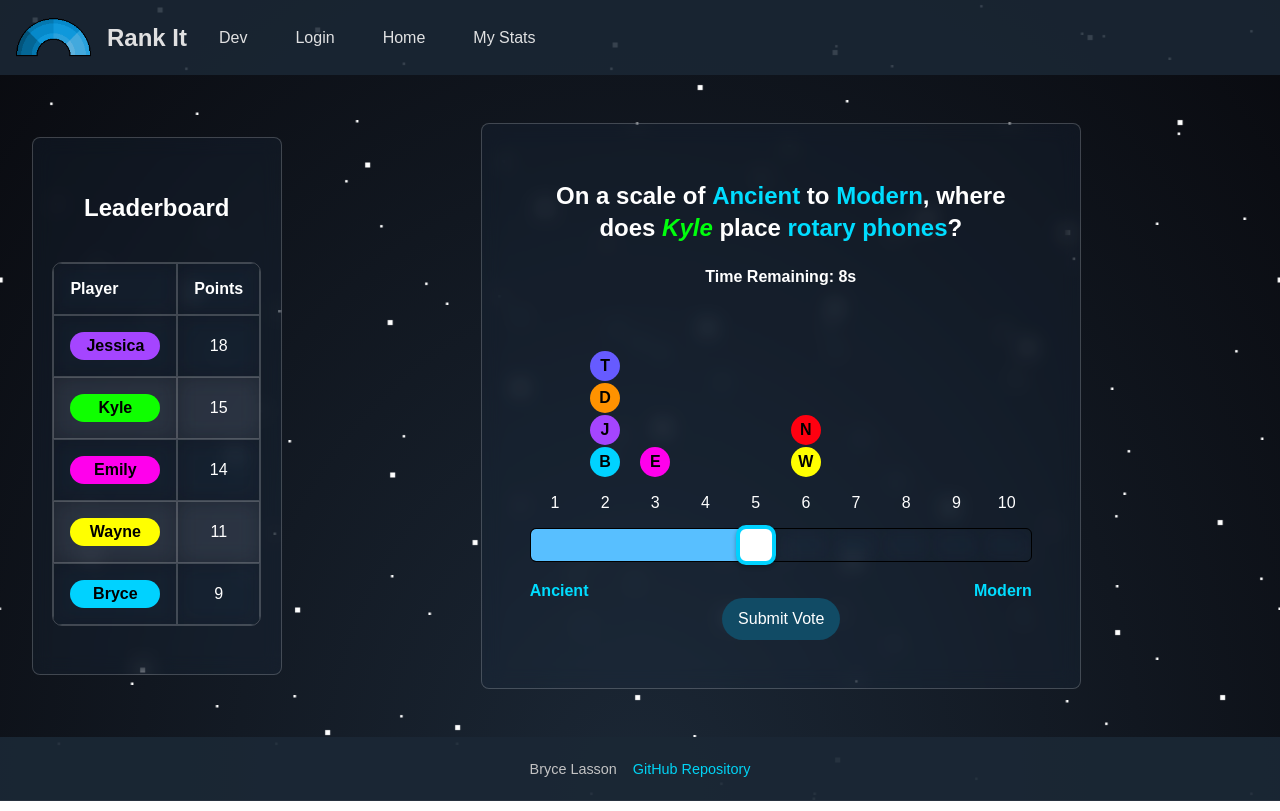
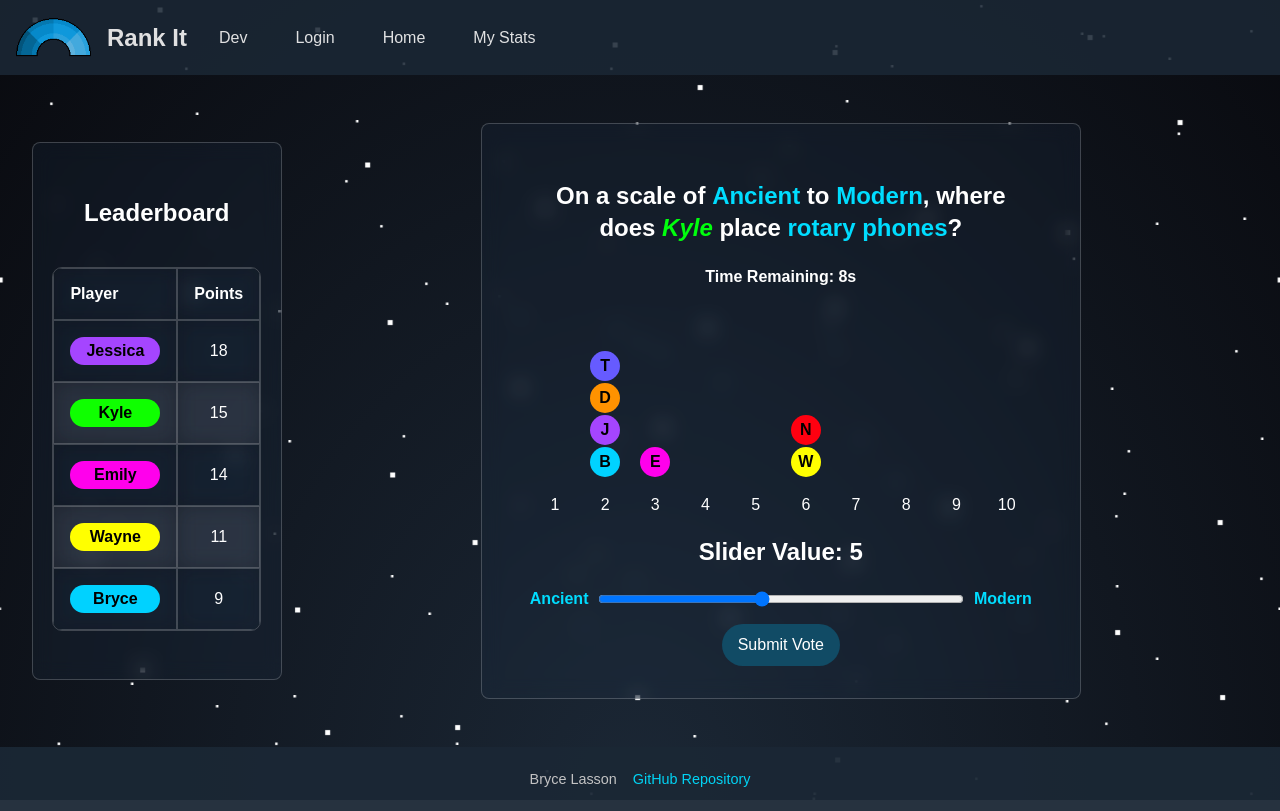
Before and after one commit to bolasson/startup, a React (Vite) app: page /play in a window 1280 px wide. Built offline with nearby package versions, Linux system fonts and the light colour scheme.

Commit message:
Created a new slider component, managed in a hook, to replace the old overly complex one.

```diff
--- /dev/null
+++ b/src/custom_hooks/use_slider.jsx
@@ -0,0 +1,11 @@
+import { useState } from 'react';
+
+export default function useSlider(initialValue = 5) {
+    const [value, setValue] = useState(initialValue);
+
+    const handleChange = (e) => {
+        setValue(Number(e.target.value));
+    };
+
+    return { value, handleChange };
+}
--- a/src/dev/dev.jsx
+++ b/src/dev/dev.jsx
@@ -1,15 +1,25 @@
 import React from 'react';
-import useTimer from '../custom_hooks/use_timer';
+import useSlider from '../custom_hooks/use_slider.jsx';
+import '../styles.css';
 
 export default function Dev() {
-    const { time, startTimer, pauseTimer, resetTimer } = useTimer(10);
+    const { value, handleChange } = useSlider(5);
 
     return (
-        <div>
-            <h1>Timer: {time} seconds</h1>
-            <button onClick={startTimer}>Start</button>
-            <button onClick={pauseTimer}>Pause</button>
-            <button onClick={resetTimer}>Reset</button>
+        <div style={{ margin: '20px' }}>
+            <h2>Slider Value: {value}</h2>
+            <div style={{ display: 'flex', alignItems: 'center' }}>
+                <span style={{ marginRight: '10px' }}>Ancient</span>
+                <input
+                    type="range"
+                    min="1"
+                    max="10"
+                    value={value}
+                    onChange={handleChange}
+                    style={{ flex: 1 }}
+                />
+                <span style={{ marginLeft: '10px' }}>Modern</span>
+            </div>
         </div>
     );
 }
--- a/src/play/play.jsx
+++ b/src/play/play.jsx
@@ -1,90 +1,10 @@
-import React, { useState, useEffect, useRef } from "react";
+import React from "react";
+import useSlider from "../custom_hooks/use_slider.jsx";
 import "../styles.css";
 
 export default function Play() {
 
-    const [sliderValue, setSliderValue] = useState(5);
-    const [dragging, setDragging] = useState(false);
-    const sliderContainerRef = useRef(null);
-    const sliderKnobRef = useRef(null);
-    const sliderCellsRef = useRef([]);
-
-    let tableWidth, cellWidth, minX, maxX;
-    const totalCells = 10;
-
-    useEffect(() => {
-        updateDimensions();
-        updateSliderFromPosition((sliderValue - 0.5) * cellWidth);
-
-        const handleMouseMove = (e) => {
-            if (!dragging) return;
-            const tableRect = sliderContainerRef.current.querySelector("table.slider").getBoundingClientRect();
-            const x = e.clientX - tableRect.left;
-            updateSliderFromPosition(x);
-        };
-
-        const handleTouchMove = (e) => {
-            if (!dragging) return;
-            e.preventDefault();
-            const tableRect = sliderContainerRef.current.querySelector("table.slider").getBoundingClientRect();
-            const x = e.touches[0].clientX - tableRect.left;
-            updateSliderFromPosition(x);
-        };
-
-        const handleMouseUp = () => {
-            setDragging(false);
-        };
-
-        document.addEventListener("mousemove", handleMouseMove);
-        document.addEventListener("mouseup", handleMouseUp);
-        document.addEventListener("touchmove", handleTouchMove, { passive: false });
-        document.addEventListener("touchend", handleMouseUp);
-
-        return () => {
-            document.removeEventListener("mousemove", handleMouseMove);
-            document.removeEventListener("mouseup", handleMouseUp);
-            document.removeEventListener("touchmove", handleTouchMove);
-            document.removeEventListener("touchend", handleMouseUp);
-        };
-    }, [dragging]);
-
-    function updateDimensions() {
-        if (!sliderContainerRef.current) return;
-        const sliderTable = sliderContainerRef.current.querySelector("table.slider");
-        tableWidth = sliderTable.offsetWidth;
-        cellWidth = tableWidth / totalCells;
-        minX = cellWidth / 2;
-        maxX = tableWidth - cellWidth / 2;
-    }
-
-    function updateSliderFromPosition(x) {
-        updateDimensions();
-
-        if (x < minX) x = minX;
-        if (x > maxX) x = maxX;
-
-        let value = Math.round((x - minX) / cellWidth) + 1;
-        value = Math.max(1, Math.min(totalCells, value));
-
-        const snappedX = (value - 1) * cellWidth + minX;
-        if (sliderKnobRef.current) {
-            sliderKnobRef.current.style.left = `${snappedX}px`;
-        }
-
-        setSliderValue(value);
-
-        if (sliderCellsRef.current.length > 0) {
-            sliderCellsRef.current.forEach(cell => {
-                cell.classList.remove("active", "partial");
-                const cellValue = parseInt(cell.getAttribute("data-value"), 10);
-                if (cellValue < value) {
-                    cell.classList.add("active");
-                } else if (cellValue === value) {
-                    cell.classList.add("partial");
-                }
-            });
-        }
-    }
+    const { value: sliderValue, handleChange } = useSlider(5);
 
     return (
         <main className="play">
@@ -227,14 +147,7 @@ export default function Play() {
                                     <td></td>
                                     <td></td>
                                 </tr>
-                            </tbody>
-                        </table>
-                        {/* <!-- The Table-Based Slider (patent pending) -->*/}
-                        {/* <!-- This eldritch abomination of a slider is because the regular input range slider didn't have the custimization I wanted, and capabillites for perfectly lining up other elements with the tickmarks. The obvious solution? Build an entirely new type of input component that will be a glorious combination of the table element, CSS, and JavaScript. I will document it well. -->*/}
-                        <div className="slider-container" ref={sliderContainerRef}>
-                            {/* <!-- This table contains the labels to match up with the slider. It is optional-->*/}
-                            <table className="slider-labels">
-                                <tbody>
+                                <br />
                                 <tr>
                                     {[...Array(10)].map((_, i) => (
                                         <td key={i}>{i + 1}</td>
@@ -242,34 +155,25 @@ export default function Play() {
                                 </tr>
                             </tbody>
                         </table>
-                            {/* <!-- This div is the input range slider replacement. Each td represents a possible value on the slider, and the div is the knob used to control it. -->*/}
-                            <div id="sliderContainer">
-                                <table className="slider">
-                                    <tbody>
-                                        <tr>
-                                            {[...Array(10)].map((_, i) => (
-                                                <td
-                                                    key={i}
-                                                    data-value={i + 1}
-                                                    ref={el => sliderCellsRef.current[i] = el}
-                                                ></td>
-                                            ))}
-                                        </tr>
-                                    </tbody>
-                                </table>
-                                <div id="sliderKnob" ref={sliderKnobRef} onMouseDown={() => setDragging(true)} onTouchStart={() => setDragging(true)}></div>
                     </div>
+                    <h2>Slider Value: {sliderValue}</h2>
+                    {/* <!-- WEBSOCKET: Once the player votes, their vote will be broadcast using websocket. -->*/}
+                    <div style={{ display: 'flex', width: '100%', alignItems: 'center' }}>
+                        <span style={{ marginRight: '10px' }}><strong>Ancient</strong></span>
+                        <input
+                            type="range"
+                            min="1"
+                            max="10"
+                            value={sliderValue}
+                            onChange={handleChange}
+                            style={{ flex: 1 }}
+                        />
+                        <span style={{ marginLeft: '10px' }}><strong>Modern</strong></span>
                     </div>
-                    </div>
-                    <div className="scale-ends">
-                        <strong>Ancient</strong>
-                        {/* <!-- WEBSOCKET: Once the player votes, their vote will be broadcast using websocket. -->*/}
                     <form id="voteForm" method="get">
-                            <input type="hidden" id="sliderValue" name="voteValue" value="5" />
+                        <input type="hidden" id="sliderValue" name="voteValue" value={sliderValue} />
                         <button className="submit-vote" type="submit">Submit Vote</button>
                     </form>
-                        <strong>Modern</strong>
-                    </div>
                 </section>
             </div>
         </main>
```
Lines whose indentation alone changed are shown as unchanged.
